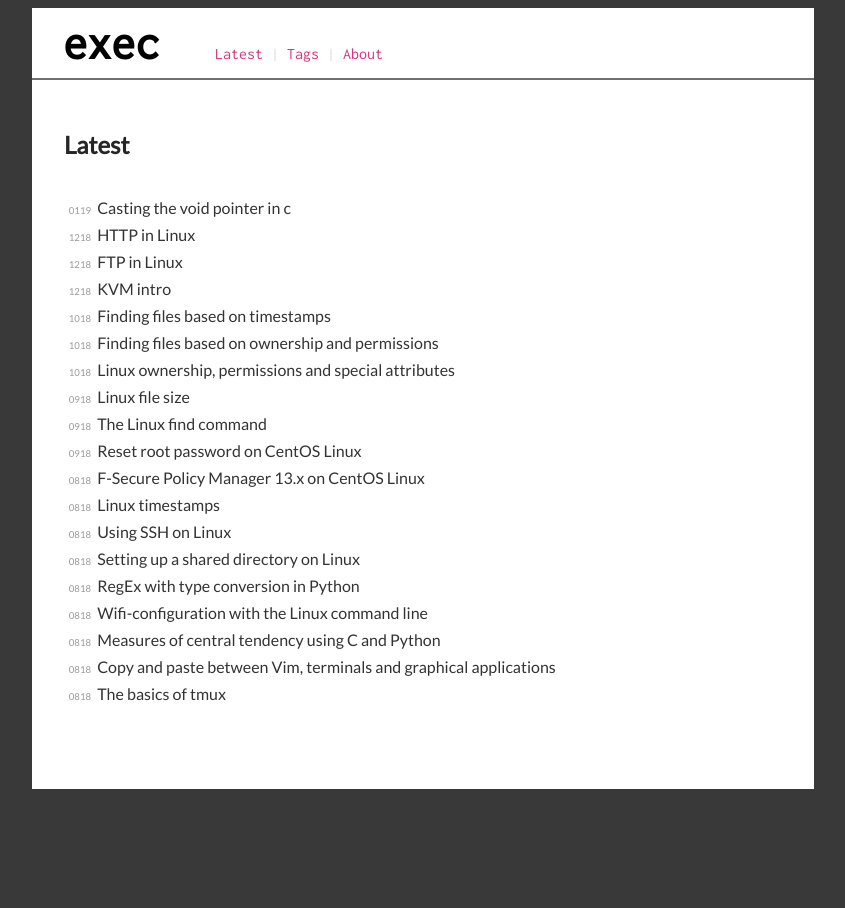
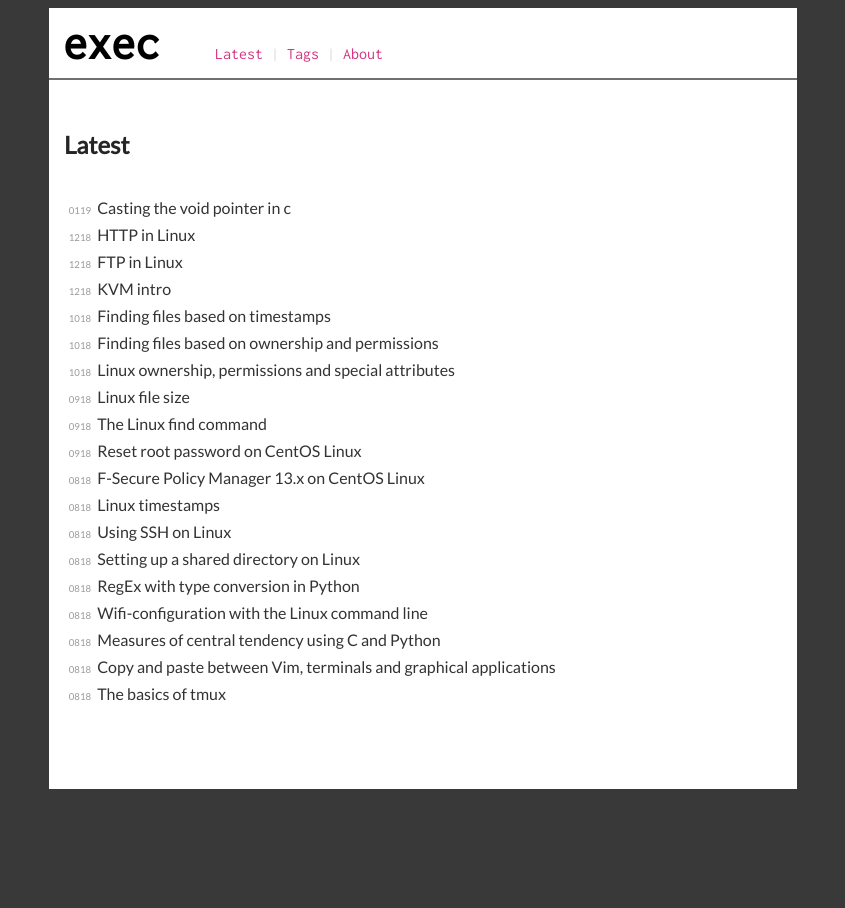
Before and after one commit to execas/execas.github.io, a Jekyll site: the page built from index.html, in a window 1280 px wide. Shown: the whole page, without its empty margins (217-1062 px from the left). Built offline with Jekyll 4.4.1, drawn with Linux system fonts in a browser that asks for light colours.

Commit message:
Update execas.css

```diff
--- a/css/execas.css
+++ b/css/execas.css
@@ -15,7 +15,7 @@ body {
 }
 
 #wrapper {
-     padding: 30px 32px 70px 32px;
+     padding: 30px 15px 70px 15px;
      max-width: 718px;
      background-color: #ffffff;
      margin: 0 auto;
@@ -131,7 +131,7 @@ p {
      color: #dddddd;
      margin:0 auto;
      max-width: 720px;
-     padding: 10px 31px 10px 31px;
+     padding: 10px 14px 10px 14px;
      border-bottom: 2px solid #707070;
      /*border-radius: 0px 30px 0px 0px;     */
 }
```
